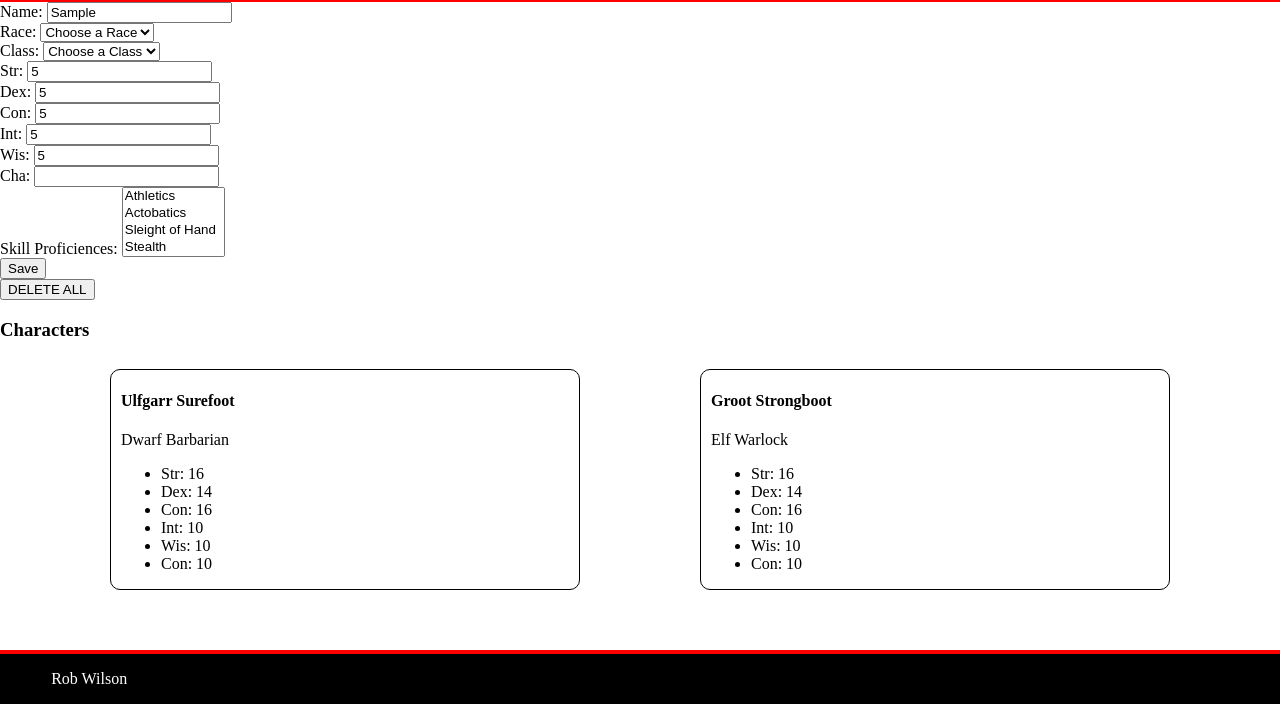
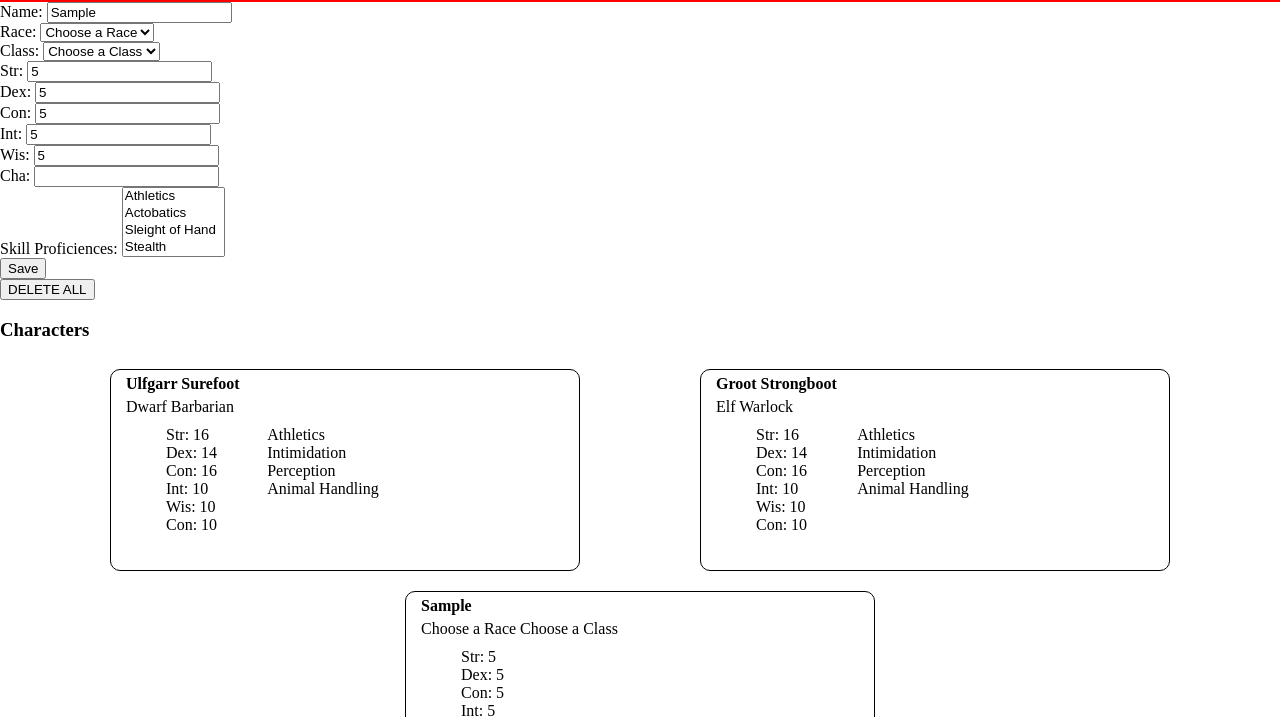
Before and after one commit to robwilson195/w6-d5-hw-DOM_dnd_characters, a plain HTML site: page index.html in a window 1280 px wide. Both pictures are taken after typing "Sample", "5", "5", "5", "5", "5" into the empty fields and a click on the input "Save". Shown: the part 82-799 px from the top of the page. Drawn offline with Linux system fonts and the light colour scheme.

Commit message:
Got the skill proficiencies working and styled their result.

```diff
--- a/css/main.css
+++ b/css/main.css
@@ -47,3 +47,15 @@ footer p {
   flex-wrap: wrap;
   justify-content: space-evenly;
 }
+
+.character-entry h4, .character-entry p, .character-entry ul {
+  margin: 5px; auto;
+}
+
+.character-entry ul {
+  list-style-type: none;
+}
+
+.numbers-wrapper {
+  display: flex;
+}
--- a/index.html
+++ b/index.html
@@ -79,7 +79,7 @@
       <div class="form-item">
         <div class="skill-item">
           <label for="skills">Skill Proficiences:</label>
-          <select multiple="multiple" class="skills-select" name="skills[]">
+          <select multiple="multiple" class="skills-select" name="skills">
             <option >Athletics</option>
             <option >Actobatics</option>
             <option >Sleight of Hand</option>
@@ -115,6 +115,7 @@
       <div class="character-entry">
         <h4>Ulfgarr Surefoot</h4>
         <p>Dwarf Barbarian</p>
+        <div class="numbers-wrapper">
           <ul>
             <li>Str: 16</li>
             <li>Dex: 14</li>
@@ -123,10 +124,18 @@
             <li>Wis: 10</li>
             <li>Con: 10</li>
           </ul>
+          <ul>
+            <li>Athletics</li>
+            <li>Intimidation</li>
+            <li>Perception</li>
+            <li>Animal Handling</li>
+          </ul>
+        </div>
       </div>
       <div class="character-entry">
         <h4>Groot Strongboot</h4>
         <p>Elf Warlock</p>
+        <div class="numbers-wrapper">
           <ul>
             <li>Str: 16</li>
             <li>Dex: 14</li>
@@ -135,6 +144,13 @@
             <li>Wis: 10</li>
             <li>Con: 10</li>
           </ul>
+          <ul>
+            <li>Athletics</li>
+            <li>Intimidation</li>
+            <li>Perception</li>
+            <li>Animal Handling</li>
+          </ul>
+        </div>
       </div>
     </div>
   </section>
--- a/js/app.js
+++ b/js/app.js
@@ -10,21 +10,12 @@ document.addEventListener('DOMContentLoaded', () => {
 const handleForm = function (event) {
   event.preventDefault();
 
-  // console.dir(document.querySelector('.skills-select'));
-  // console.log(this.skills);
-  // console.dir(this)
-
-  const skillsArray = Array.from(this.skills).filter((option) => {
-    option.selected
-  });
-  console.log(skillsArray);
-
   const newCharacter = document.createElement('div');
   newCharacter.classList.add('character-entry');
   const characterList = document.querySelector('.characters-wrapper');
   characterList.appendChild(newCharacter);
 
-  const characterName = document.createElement('h3');
+  const characterName = document.createElement('h4');
   characterName.textContent = `${this.name.value}`;
   newCharacter.appendChild(characterName);
 
@@ -32,14 +23,33 @@ const handleForm = function (event) {
   characterRaceClass.textContent = `${this.race.value} ${this.specialty.value}`
   newCharacter.appendChild(characterRaceClass)
 
+  const numbersDiv = document.createElement('div');
+  numbersDiv.classList.add('numbers-wrapper')
+  newCharacter.appendChild(numbersDiv)
+
   const characterAttributes = document.createElement('ul');
-  newCharacter.appendChild(characterAttributes);
+  numbersDiv.appendChild(characterAttributes);
   const attributes = ['Str', this.str.value, 'Dex', this.dex.value, 'Con', this.con.value, 'Int', this.int.value, 'Wis', this.wis.value, 'Cha', this.cha.value];
   for (let i = 0; i < attributes.length; i+=2) {
     let currentAttribute = document.createElement('li');
     currentAttribute.textContent = `${attributes[i]}: ${attributes[i+1]}`;
     characterAttributes.appendChild(currentAttribute);
   }
+
+  const characterProfs = document.createElement('ul');
+  numbersDiv.appendChild(characterProfs);
+  const skillsArray = Array.from(this.skills).filter((option) => {
+    return option.selected
+  });
+  const skillProficiencies = skillsArray.map((option) => {
+    return option.innerHTML
+  });
+  for (let i = 0; i < skillProficiencies.length; i++) {
+    let currentProficiency = document.createElement('li');
+    currentProficiency.textContent = `${skillProficiencies[i]}`;
+    characterProfs.appendChild(currentProficiency);
+  }
+
 }
 
 const handleDelete = function () {
```
Lines whose indentation alone changed are shown as unchanged.
